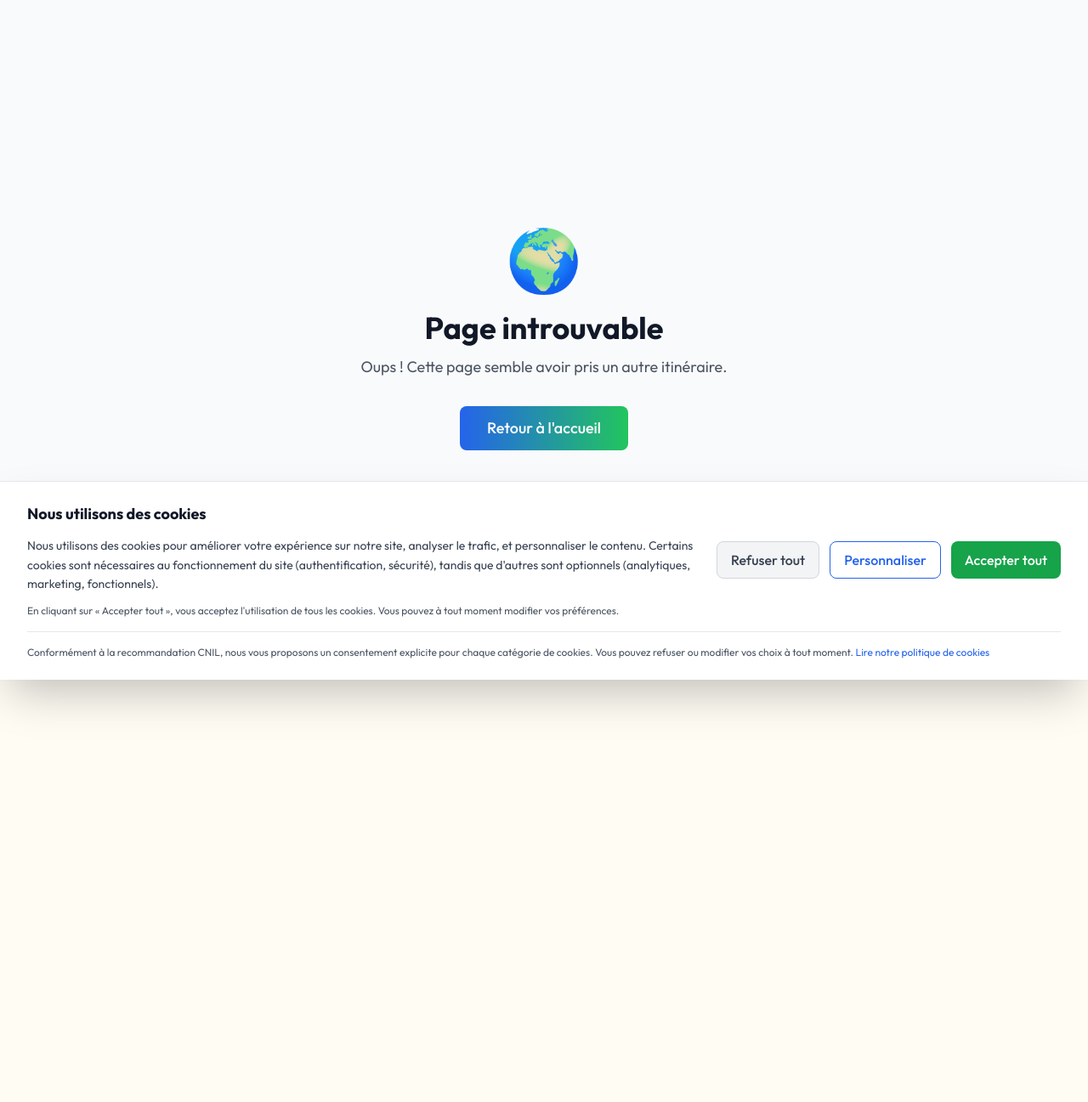
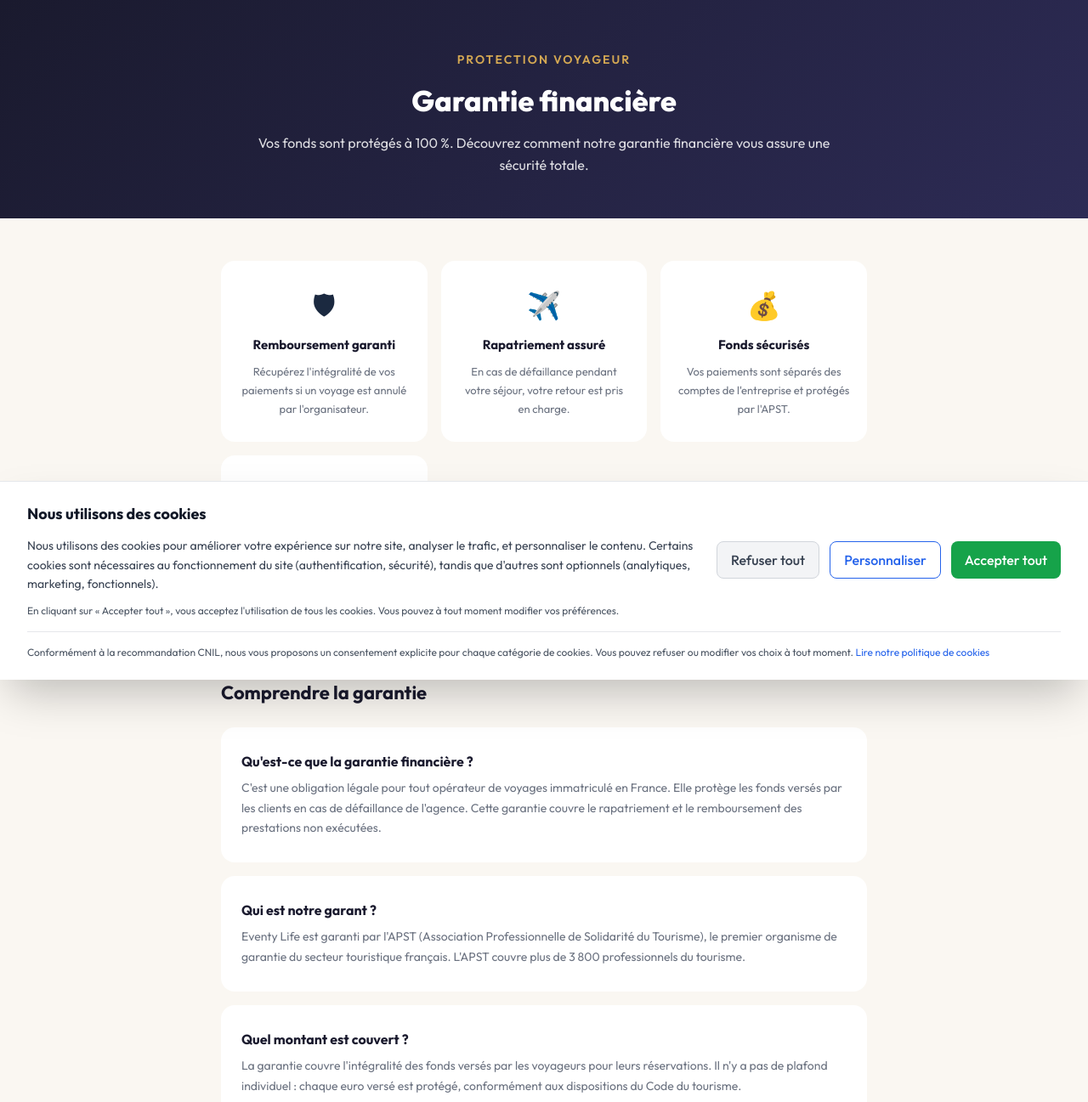
Before and after one commit to eventylife-hub/Eventylife, a Next.js app: page /garantie-financiere in a window 1280 px wide. Before the commit this address had no page. Shown: the top 1297 px of the page at 85% size. Before the commit the page ends 800 px from the top, so only its background shows below. Built offline with nearby package versions, Linux system fonts and the light colour scheme.

Commit message:
feat: add garantie-financiere page

```diff
--- /dev/null
+++ b/app/(public)/garantie-financiere/page.tsx
@@ -0,0 +1,97 @@
+'use client';
+
+const infos = [
+  { titre: "Qu'est-ce que la garantie financière ?", desc: "C'est une obligation légale pour tout opérateur de voyages immatriculé en France. Elle protège les fonds versés par les clients en cas de défaillance de l'agence. Cette garantie couvre le rapatriement et le remboursement des prestations non exécutées." },
+  { titre: "Qui est notre garant ?", desc: "Eventy Life est garanti par l'APST (Association Professionnelle de Solidarité du Tourisme), le premier organisme de garantie du secteur touristique français. L'APST couvre plus de 3 800 professionnels du tourisme." },
+  { titre: "Quel montant est couvert ?", desc: "La garantie couvre l'intégralité des fonds versés par les voyageurs pour leurs réservations. Il n'y a pas de plafond individuel : chaque euro versé est protégé, conformément aux dispositions du Code du tourisme." },
+];
+
+const protections = [
+  { icone: "\u{1F6E1}", titre: "Remboursement garanti", desc: "Récupérez l'intégralité de vos paiements si un voyage est annulé par l'organisateur." },
+  { icone: "\u2708\uFE0F", titre: "Rapatriement assuré", desc: "En cas de défaillance pendant votre séjour, votre retour est pris en charge." },
+  { icone: "\u{1F4B0}", titre: "Fonds sécurisés", desc: "Vos paiements sont séparés des comptes de l'entreprise et protégés par l'APST." },
+  { icone: "\u2705", titre: "Conformité totale", desc: "Eventy Life respecte toutes les obligations du Code du tourisme français." },
+];
+
+const etapes = [
+  { num: "1", titre: "Constatation", desc: "En cas de défaillance de l'opérateur, l'APST est automatiquement saisie." },
+  { num: "2", titre: "Instruction", desc: "L'APST vérifie les créances et contacte les voyageurs concernés." },
+  { num: "3", titre: "Indemnisation", desc: "Les voyageurs sont remboursés ou rapatriés selon la situation." },
+];
+
+export default function GarantieFinancierePage() {
+  return (
+    <div style={{ minHeight: '100vh', background: '#FAF7F2' }}>
+      <div style={{ background: 'linear-gradient(135deg, #1A1A2E 0%, #2D2B55 100%)', padding: '60px 20px 50px', textAlign: 'center' }}>
+        <div style={{ maxWidth: 700, margin: '0 auto' }}>
+          <div style={{ color: '#D4A853', fontSize: 14, fontWeight: 600, letterSpacing: 2, textTransform: 'uppercase', marginBottom: 12 }}>{"Protection voyageur"}</div>
+          <h1 style={{ color: '#FFFFFF', fontSize: 34, fontWeight: 800, marginTop: 0, marginBottom: 12 }}>
+            {"Garantie financi\u00e8re"}
+          </h1>
+          <p style={{ color: 'rgba(255,255,255,0.85)', fontSize: 16, lineHeight: 1.6 }}>
+            {"Vos fonds sont prot\u00e9g\u00e9s \u00e0 100 %. D\u00e9couvrez comment notre garantie financi\u00e8re vous assure une s\u00e9curit\u00e9 totale."}
+          </p>
+        </div>
+      </div>
+
+      <div style={{ maxWidth: 800, margin: '0 auto', padding: '50px 20px 60px' }}>
+        <div style={{ display: 'grid', gridTemplateColumns: 'repeat(auto-fit, minmax(200px, 1fr))', gap: 16, marginBottom: 50 }}>
+          {protections.map(p => (
+            <div key={p.titre} style={{ background: '#FFFFFF', borderRadius: 16, padding: '28px 20px', textAlign: 'center' }}>
+              <div style={{ fontSize: 32, marginBottom: 12 }}>{p.icone}</div>
+              <div style={{ color: '#1A1A2E', fontSize: 15, fontWeight: 700, marginBottom: 8 }}>{p.titre}</div>
+              <p style={{ color: '#6B7280', fontSize: 13, lineHeight: 1.7, margin: 0 }}>{p.desc}</p>
+            </div>
+          ))}
+        </div>
+
+        <h2 style={{ color: '#1A1A2E', fontSize: 22, fontWeight: 700, marginBottom: 24 }}>{"Comprendre la garantie"}</h2>
+        <div style={{ display: 'flex', flexDirection: 'column', gap: 16, marginBottom: 50 }}>
+          {infos.map(i => (
+            <div key={i.titre} style={{ background: '#FFFFFF', borderRadius: 16, padding: '28px 24px' }}>
+              <div style={{ color: '#1A1A2E', fontSize: 16, fontWeight: 700, marginBottom: 8 }}>{i.titre}</div>
+              <p style={{ color: '#6B7280', fontSize: 14, lineHeight: 1.7, margin: 0 }}>{i.desc}</p>
+            </div>
+          ))}
+        </div>
+
+        <h2 style={{ color: '#1A1A2E', fontSize: 22, fontWeight: 700, textAlign: 'center', marginBottom: 8 }}>{"Comment \u00e7a fonctionne ?"}</h2>
+        <p style={{ color: '#6B7280', fontSize: 15, textAlign: 'center', marginBottom: 32 }}>{"Le processus d'indemnisation en cas de d\u00e9faillance"}</p>
+
+        <div style={{ display: 'flex', flexDirection: 'column', gap: 16, marginBottom: 50 }}>
+          {etapes.map(e => (
+            <div key={e.num} style={{ display: 'flex', gap: 20, alignItems: 'center', background: '#FFFFFF', borderRadius: 16, padding: '24px 28px' }}>
+              <div style={{ width: 48, height: 48, borderRadius: '50%', background: 'linear-gradient(135deg, #1A1A2E, #2D2B55)', color: '#D4A853', display: 'flex', alignItems: 'center', justifyContent: 'center', fontSize: 20, fontWeight: 800, flexShrink: 0 }}>{e.num}</div>
+              <div>
+                <div style={{ color: '#1A1A2E', fontSize: 16, fontWeight: 700, marginBottom: 4 }}>{e.titre}</div>
+                <p style={{ color: '#6B7280', fontSize: 14, lineHeight: 1.6, margin: 0 }}>{e.desc}</p>
+              </div>
+            </div>
+          ))}
+        </div>
+
+        <div style={{ background: 'linear-gradient(135deg, #1A1A2E, #2D2B55)', borderRadius: 16, padding: '32px 28px', textAlign: 'center', marginBottom: 40 }}>
+          <div style={{ color: '#D4A853', fontSize: 14, fontWeight: 600, letterSpacing: 1, textTransform: 'uppercase', marginBottom: 8 }}>{"APST \u2014 Notre garant"}</div>
+          <div style={{ color: '#FFFFFF', fontSize: 18, fontWeight: 700, marginBottom: 8 }}>{"Association Professionnelle de Solidarit\u00e9 du Tourisme"}</div>
+          <p style={{ color: 'rgba(255,255,255,0.8)', fontSize: 14, lineHeight: 1.7, margin: 0, marginBottom: 16 }}>
+            {"15 avenue Carnot \u2014 75017 Paris | T\u00e9l : 01 44 09 25 35"}
+          </p>
+          <p style={{ color: 'rgba(255,255,255,0.7)', fontSize: 13, margin: 0 }}>
+            {"N\u00b0 d'immatriculation Atout France : IM075XXXXXX"}
+          </p>
+        </div>
+
+        <div style={{ background: '#FFFFFF', borderRadius: 16, padding: '28px 24px', marginBottom: 24 }}>
+          <h3 style={{ color: '#1A1A2E', fontSize: 16, fontWeight: 700, marginTop: 0, marginBottom: 12 }}>{"R\u00e9f\u00e9rences l\u00e9gales"}</h3>
+          <p style={{ color: '#6B7280', fontSize: 13, lineHeight: 1.8, margin: 0 }}>
+            {"Articles L211-18 et R211-26 \u00e0 R211-35 du Code du tourisme. La garantie financi\u00e8re est une obligation pr\u00e9vue par la loi pour tout op\u00e9rateur de voyages et de s\u00e9jours immatricul\u00e9 au registre d'Atout France. Elle assure aux voyageurs le remboursement des fonds vers\u00e9s et le rapatriement en cas de d\u00e9faillance de l'op\u00e9rateur."}
+          </p>
+        </div>
+
+        <p style={{ color: '#9CA3AF', fontSize: 12, textAlign: 'center' }}>
+          {"Derni\u00e8re mise \u00e0 jour : 1er mars 2026 \u2014 Version 1.0"}
+        </p>
+      </div>
+    </div>
+  );
+}
```
